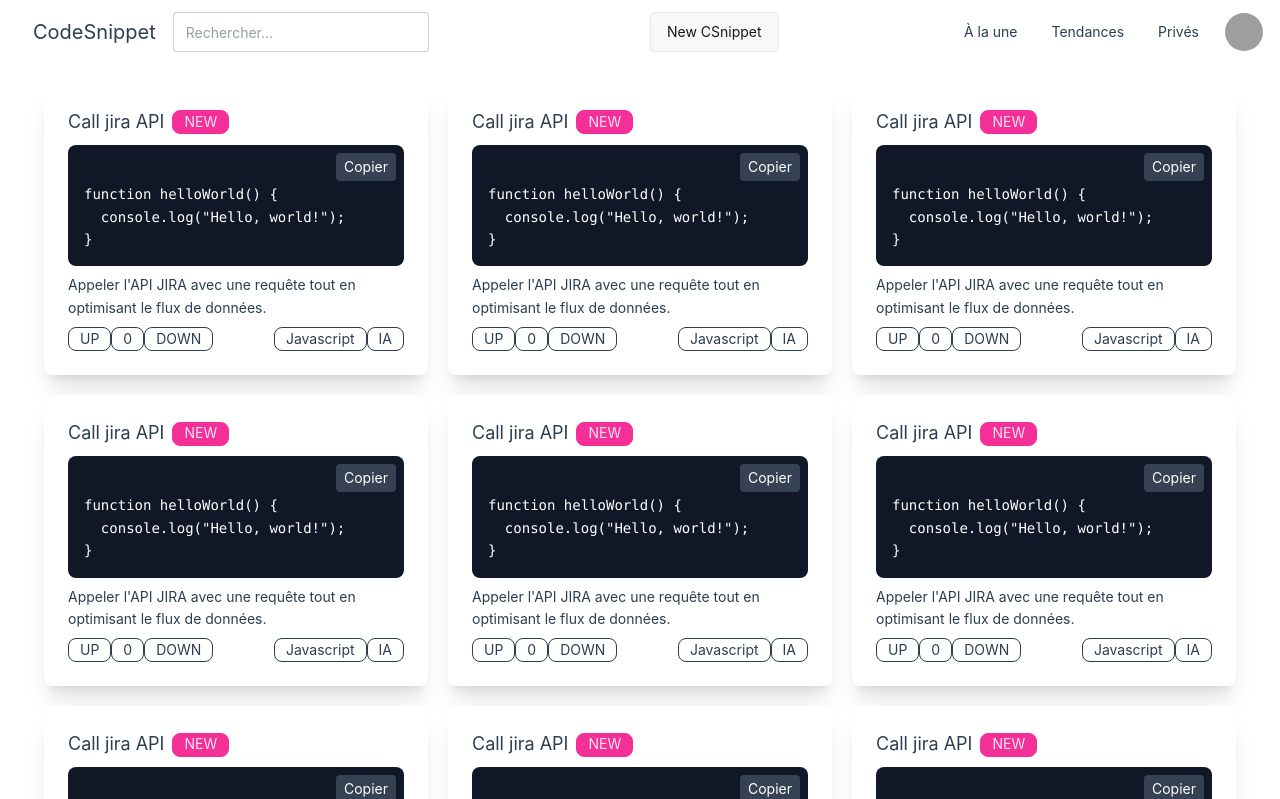
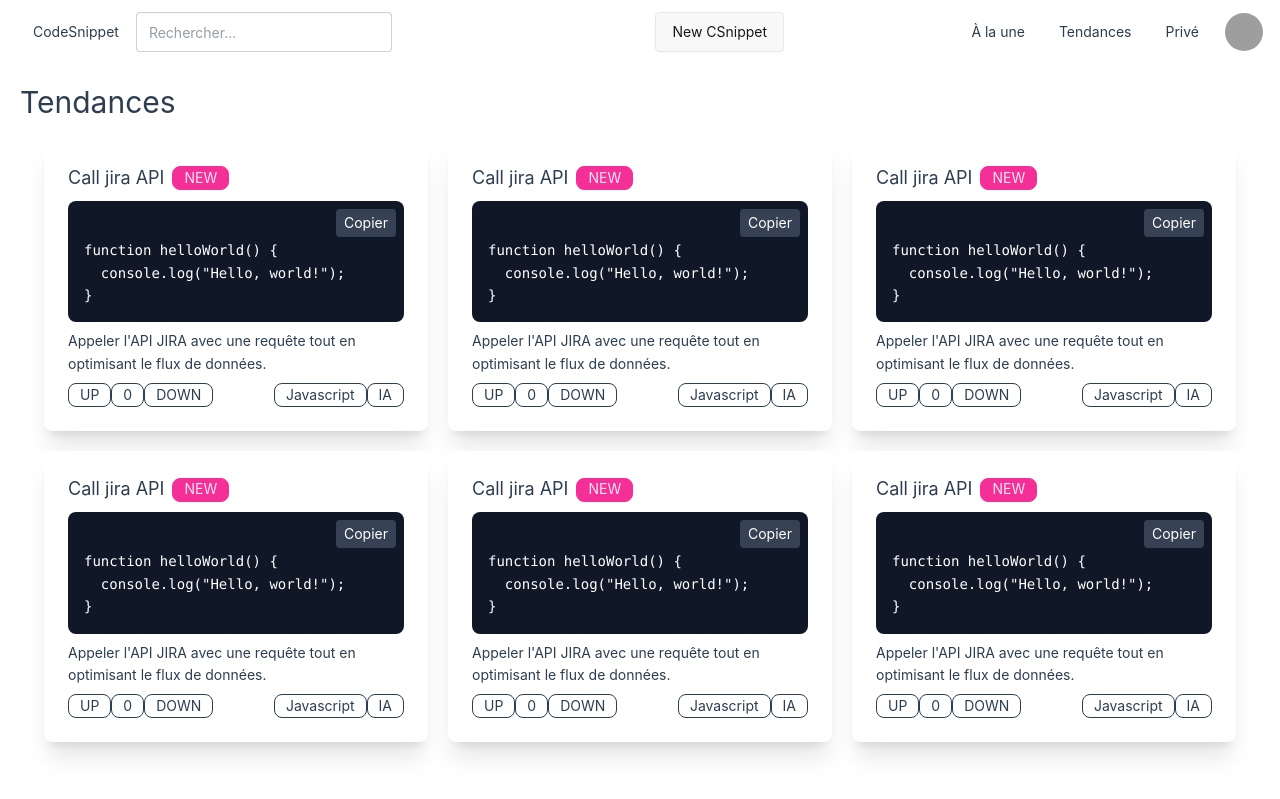
Before and after one commit to AlexBOYERE/CodeSnippet, a Vue app in the folder front-CodeSpinnet/: page /trend in a window 1280 px wide. Shown: the top 799 px of the page. Built offline with nearby package versions, Linux system fonts and the light colour scheme; grey boxes are pictures that could not be loaded.

Commit message:
navigation - private - trend

```diff
--- a/front-CodeSpinnet/src/App.vue
+++ b/front-CodeSpinnet/src/App.vue
@@ -1,7 +1,6 @@
 <script setup>
 import Navbar from './components/menu/Navbar.vue'
 import MainCSnippet from './components/MainCSnippet.vue'
-
 </script>
 
 <template>
@@ -10,8 +9,6 @@ import MainCSnippet from './components/MainCSnippet.vue'
   </header>
 
   <main class="pt-5">
-    <div class="flex flex-wrap justify-center gap-5">
-      <MainCSnippet v-for="index in 10" :key="index" />
-    </div>
+    <router-view />
   </main>
 </template>
--- a/front-CodeSpinnet/src/components/menu/Navbar.vue
+++ b/front-CodeSpinnet/src/components/menu/Navbar.vue
@@ -9,7 +9,7 @@ const { isModalOpen, openModal, closeModal, formData } = useModal();
   <div class="navbar bg-base-100 px-4">
     <!-- Section gauche : Logo + Barre de recherche -->
     <div class="flex flex-1 justify-start">
-      <a class="btn btn-ghost text-xl">CodeSnippet</a>
+      <router-link to="/" class="btn btn-ghost">CodeSnippet</router-link>
       <div class="form-control">
         <input
           type="text"
@@ -28,9 +28,9 @@ const { isModalOpen, openModal, closeModal, formData } = useModal();
     <!-- Section droite : Liens + Profil -->
     <div class="flex justify-end gap-2">
       <nav class="hidden md:flex">
-        <a href="#" class="btn btn-ghost">À la une</a>
-        <a href="#" class="btn btn-ghost">Tendances</a>
-        <a href="#" class="btn btn-ghost">Privés</a>
+        <router-link to="/" class="btn btn-ghost">À la une</router-link>
+        <router-link to="/trend" class="btn btn-ghost">Tendances</router-link>
+        <router-link to="/private" class="btn btn-ghost">Privé</router-link>
       </nav>
 
       <!-- Menu Profil -->
--- a/front-CodeSpinnet/src/router/index.js
+++ b/front-CodeSpinnet/src/router/index.js
@@ -1,13 +1,25 @@
 import {createRouter, createWebHistory } from 'vue-router'
 
-import Home from '@/App.vue'
+import HomeView from '@/views/homeView.vue'
+import TrendView from "@/views/trendView.vue";
+import PrivateView from "@/views/privateView.vue";
 
 
 const routes = [
   {
     path: '/',
     name: 'Home',
-    component: Home
+    component: HomeView
+  },
+  {
+    path: '/trend',
+    name: 'Trend',
+    component: TrendView
+  },
+  {
+    path: '/private',
+    name: 'Private',
+    component: PrivateView
   },
 ]
 
--- /dev/null
+++ b/front-CodeSpinnet/src/views/homeView.vue
@@ -0,0 +1,12 @@
+<script setup>
+import MainCSnippet from '@/components/MainCSnippet.vue'
+</script>
+
+<template>
+  <div>
+    <h1 class="text-3xl font-bold text-white-800 pb-5 pl-5">À la une</h1>
+    <div class="flex flex-wrap justify-center gap-5">
+      <MainCSnippet v-for="index in 6" :key="index" />
+    </div>
+  </div>
+</template>
--- /dev/null
+++ b/front-CodeSpinnet/src/views/privateView.vue
@@ -0,0 +1,12 @@
+<script setup>
+import MainCSnippet from '@/components/MainCSnippet.vue'
+</script>
+
+<template>
+  <div>
+    <h1 class="text-3xl font-bold text-white-800 pb-5 pl-5">Privés</h1>
+    <div class="flex flex-wrap justify-center gap-5">
+      <MainCSnippet v-for="index in 6" :key="index" />
+    </div>
+  </div>
+</template>
--- /dev/null
+++ b/front-CodeSpinnet/src/views/trendView.vue
@@ -0,0 +1,12 @@
+<script setup>
+import MainCSnippet from '@/components/MainCSnippet.vue'
+</script>
+
+<template>
+  <div>
+    <h1 class="text-3xl font-bold text-white-800 pb-5 pl-5">Tendances</h1>
+    <div class="flex flex-wrap justify-center gap-5">
+      <MainCSnippet v-for="index in 6" :key="index" />
+    </div>
+  </div>
+</template>
```
